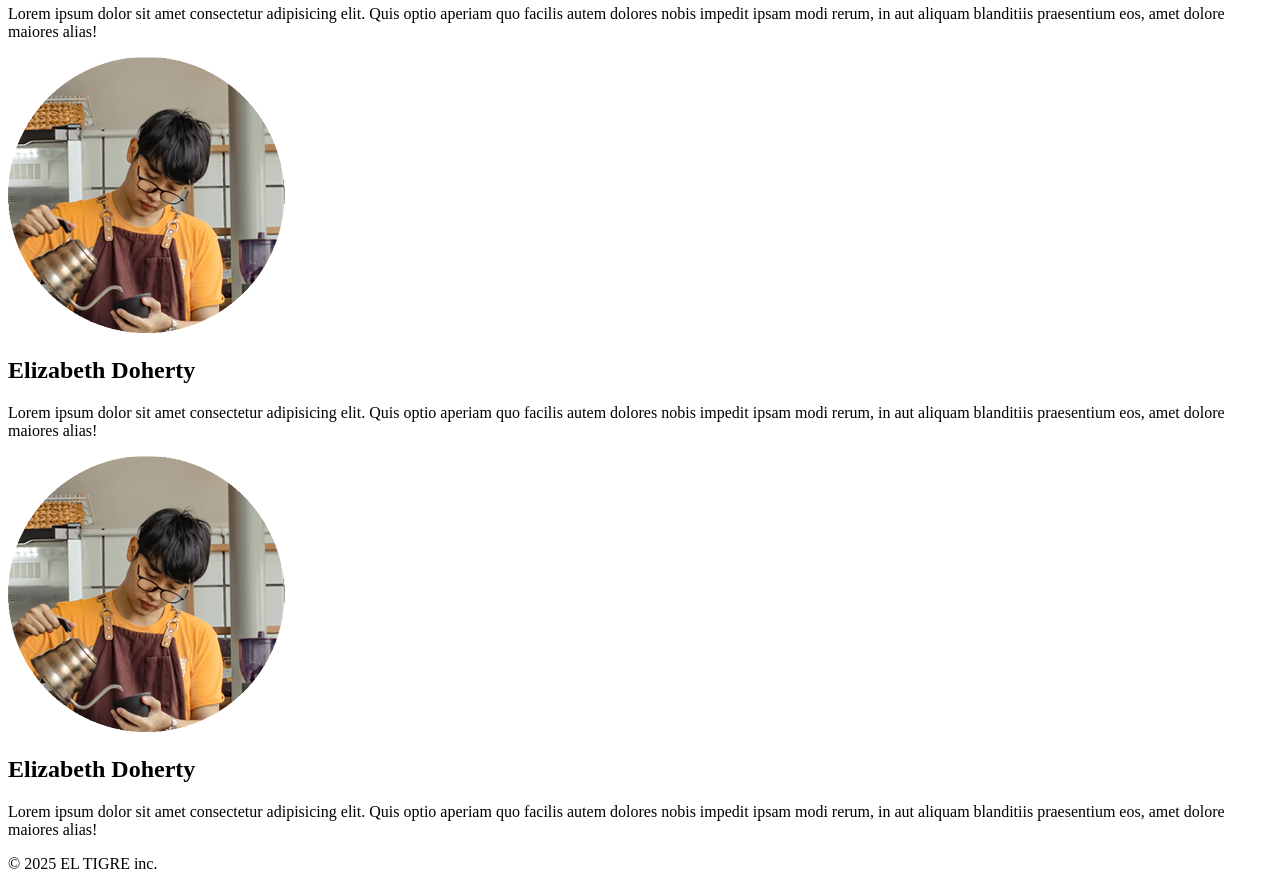
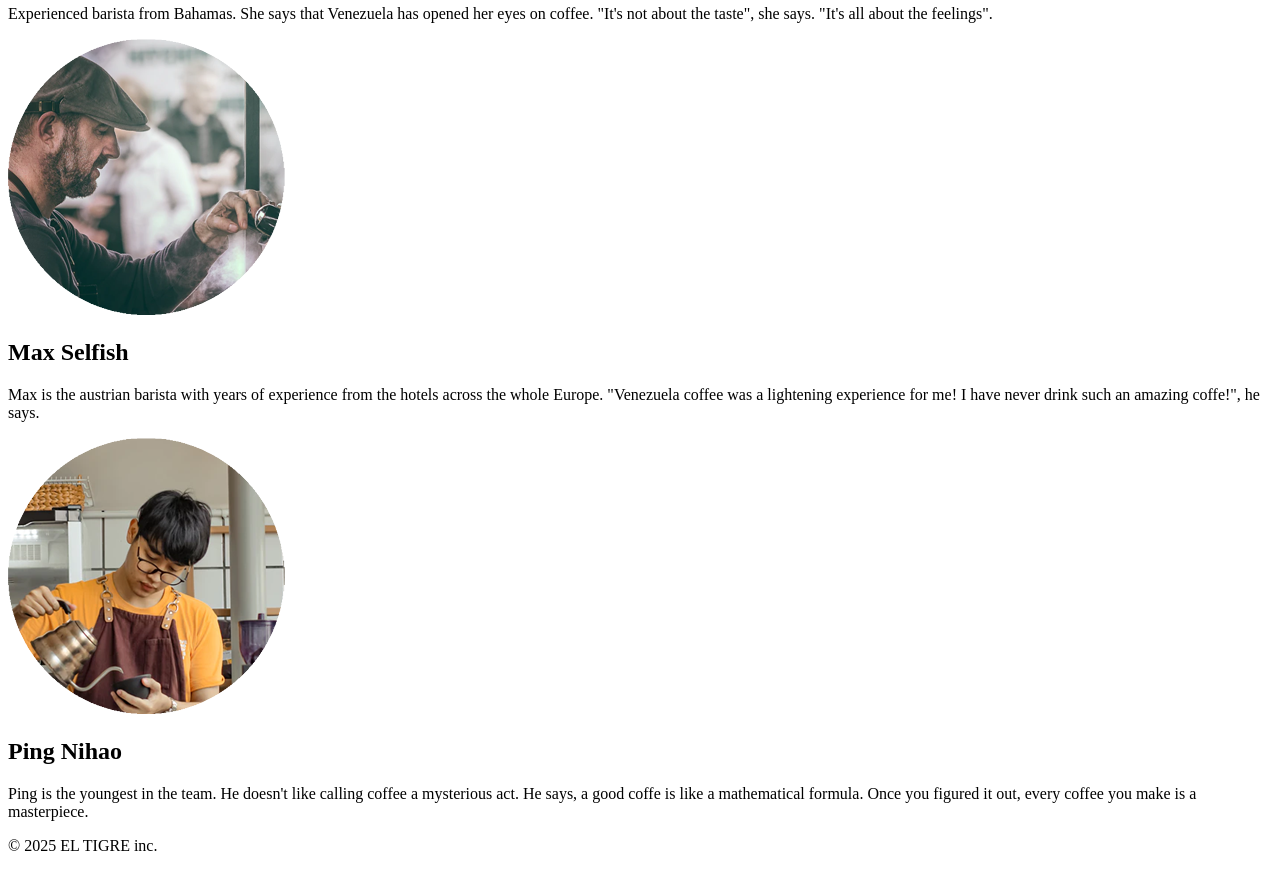
Before and after one commit to DariuszOkonski/coffe-shop, a website with bundled scripts: page src/index.html in a window 1280 px wide. Shown: the part 712-1601 px from the top of the page. Built offline with nearby package versions, Linux system fonts and the light colour scheme; files whose address does not match are found by name.

Commit message:
add content for carousel

```diff
--- a/src/index.html
+++ b/src/index.html
@@ -57,17 +57,37 @@
                   <div class="embla__content">
                     <div class="about-us__content">
                       <div class="about-us__image">
-                        <img src="images/carousel/1.png" alt="picture" />
+                        <img src="images/carousel/3.png" alt="picture" />
                       </div>
                       <div class="about-us__credentials">
                         <h2 class="about-us__header">
                           Elizabeth <span>Doherty</span>
                         </h2>
                         <p class="about-us__description">
-                          Lorem ipsum dolor sit amet consectetur adipisicing
-                          elit. Quis optio aperiam quo facilis autem dolores
-                          nobis impedit ipsam modi rerum, in aut aliquam
-                          blanditiis praesentium eos, amet dolore maiores alias!
+                          Experienced barista from Bahamas. She says that
+                          Venezuela has opened her eyes on coffee. "It's not
+                          about the taste", she says. "It's all about the
+                          feelings".
+                        </p>
+                      </div>
+                    </div>
+                  </div>
+                </div>
+                <div class="embla__slide">
+                  <div class="embla__content">
+                    <div class="about-us__content">
+                      <div class="about-us__image">
+                        <img src="images/carousel/2.png" alt="picture" />
+                      </div>
+                      <div class="about-us__credentials">
+                        <h2 class="about-us__header">
+                          Max <span>Selfish</span>
+                        </h2>
+                        <p class="about-us__description">
+                          Max is the austrian barista with years of experience
+                          from the hotels across the whole Europe. "Venezuela
+                          coffee was a lightening experience for me! I have
+                          never drink such an amazing coffe!", he says.
                         </p>
                       </div>
                     </div>
@@ -81,33 +101,13 @@
                       </div>
                       <div class="about-us__credentials">
                         <h2 class="about-us__header">
-                          Elizabeth <span>Doherty</span>
+                          Ping <span>Nihao</span>
                         </h2>
                         <p class="about-us__description">
-                          Lorem ipsum dolor sit amet consectetur adipisicing
-                          elit. Quis optio aperiam quo facilis autem dolores
-                          nobis impedit ipsam modi rerum, in aut aliquam
-                          blanditiis praesentium eos, amet dolore maiores alias!
-                        </p>
-                      </div>
-                    </div>
-                  </div>
-                </div>
-                <div class="embla__slide">
-                  <div class="embla__content">
-                    <div class="about-us__content">
-                      <div class="about-us__image">
-                        <img src="images/carousel/1.png" alt="picture" />
-                      </div>
-                      <div class="about-us__credentials">
-                        <h2 class="about-us__header">
-                          Elizabeth <span>Doherty</span>
-                        </h2>
-                        <p class="about-us__description">
-                          Lorem ipsum dolor sit amet consectetur adipisicing
-                          elit. Quis optio aperiam quo facilis autem dolores
-                          nobis impedit ipsam modi rerum, in aut aliquam
-                          blanditiis praesentium eos, amet dolore maiores alias!
+                          Ping is the youngest in the team. He doesn't like
+                          calling coffee a mysterious act. He says, a good coffe
+                          is like a mathematical formula. Once you figured it
+                          out, every coffee you make is a masterpiece.
                         </p>
                       </div>
                     </div>
--- a/src/sass/partials/_about-us.scss
+++ b/src/sass/partials/_about-us.scss
@@ -8,7 +8,7 @@
   padding: 10rem 0.5rem;
 
   .container {
-    margin-top: 8rem;
+    margin-top: 10rem;
   }
 
   .embla {
```
